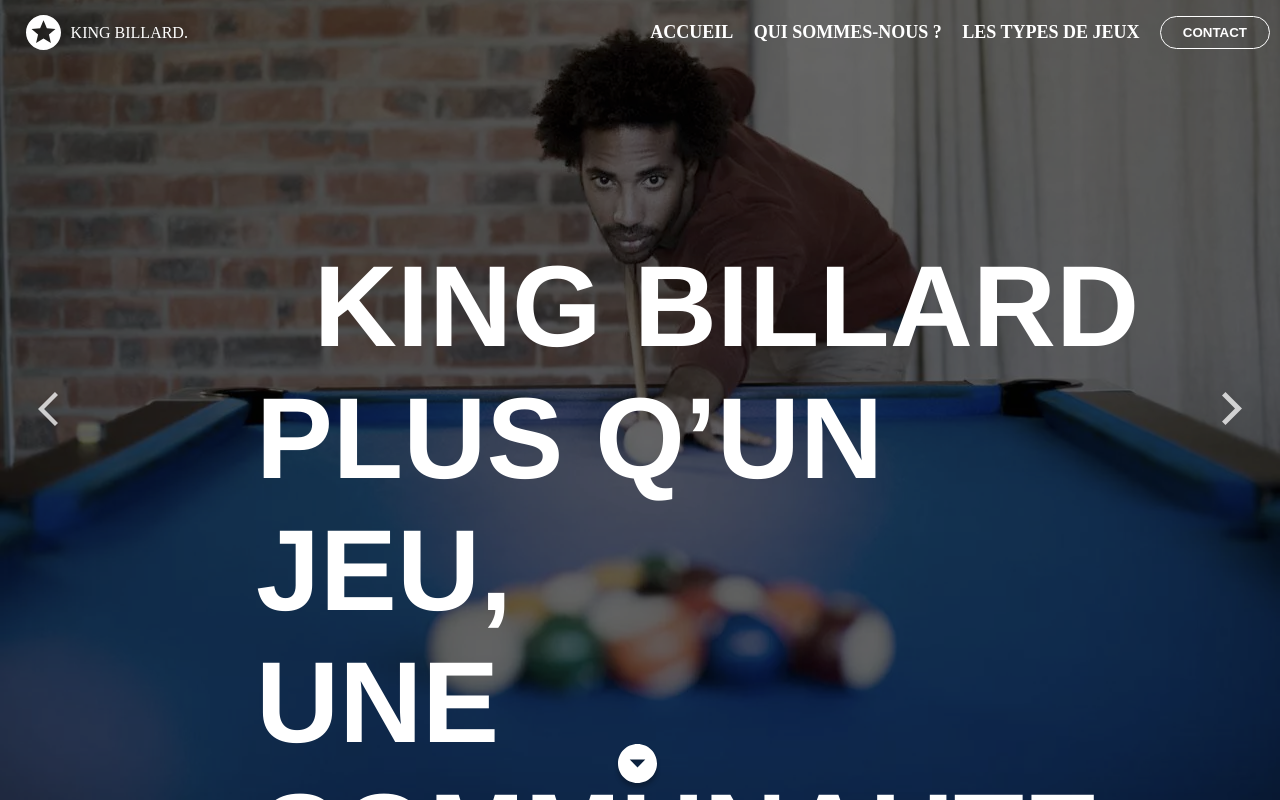
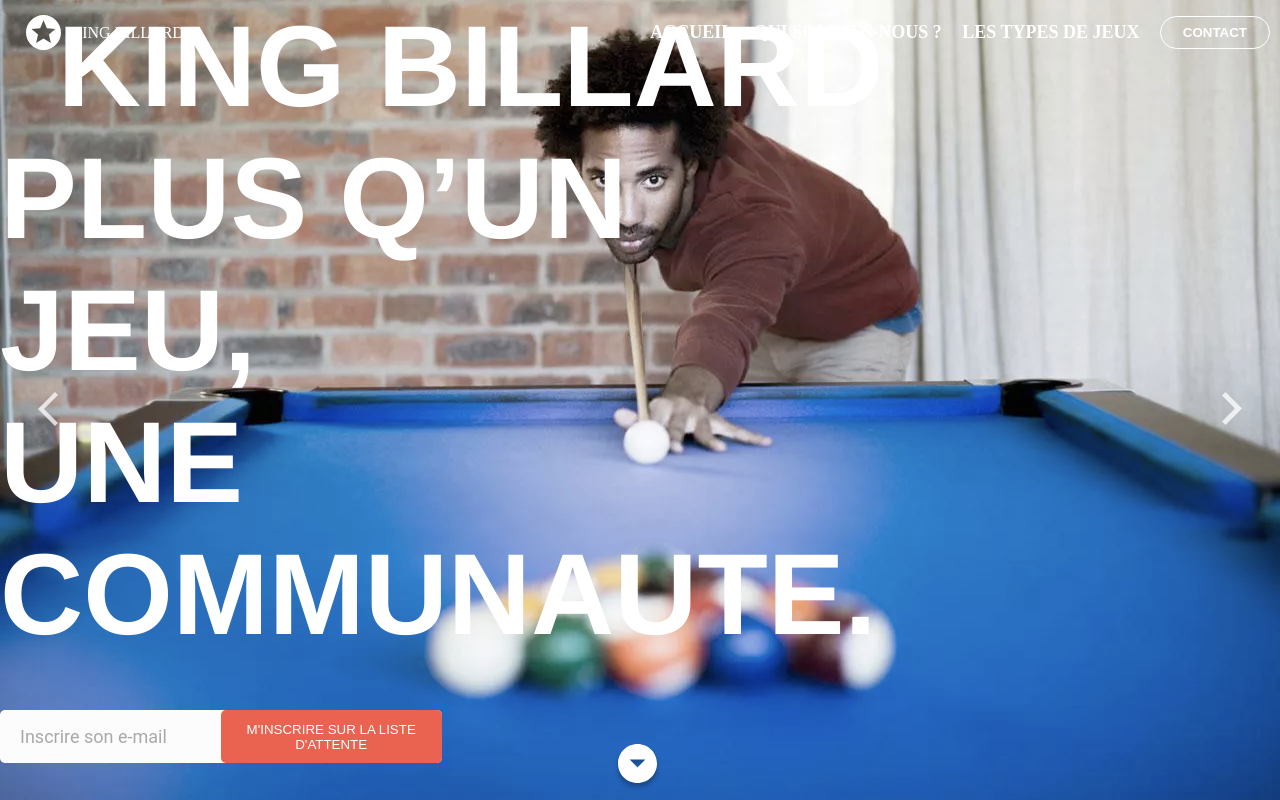
Before and after one commit to MehdiEscudero/King-Billard, a React (Create React App) app: page / in a window 1280 px wide. Built offline with nearby package versions, Linux system fonts and the light colour scheme.

Commit message:
Fixed a bug in NoteLineCount... not seriously...

```diff
--- a/src/Main.js
+++ b/src/Main.js
@@ -31,7 +31,13 @@
       <Wrapper>
         <div className="container">
           <div className="accueil">
+            <div className="background">
+              <div className="containerimg">
+                <img className="image" src={homepage} alt="homepage" />
+              </div>
+
               <div className="filtre"></div>
+            </div>
 
             <div className="slogan">
               <div className="king">KING BILLARD</div>
@@ -39,18 +45,13 @@
               <div style={{ marginBottom: 50 }} className="king">
                 UNE COMMUNAUTE.
               </div>
-              {/* <div className="hook"> */}
+
               <NewsletterForm />
-              {/* </div> */}
             </div>
 
             <img src={vector} alt="vector" className="vector" />
             <img src={vectorLeft} alt="vectorLeft" className="vectorLeft" />
             <img src={vectorRight} alt="vectorRight" className="vectorRight" />
-
-            <div className="containerimg">
-              <img className="image" src={homepage} alt="homepage" />
-            </div>
           </div>
           <div className="sectionsBloc">
             <div className="title">QUI SOMMES-NOUS ?</div>
@@ -62,6 +63,7 @@
           </div>
           <div className="gameTypes">
             <div className="types">LES TYPES DE JEUX</div>
+            <div className="menuAndGames">
               <div className="gamesContainer">
                 {content.map((element, index) => {
                   return (
@@ -77,6 +79,7 @@
               <Games element={content[this.state.elementVisible]} />
             </div>
           </div>
+        </div>
       </Wrapper>
     );
   }
--- a/src/style/main.css
+++ b/src/style/main.css
@@ -5,10 +5,37 @@
   flex: 1;
 }
 
+.accueil {
+  position: relative;
+}
+
+.background {
+  position: absolute;
+}
+
 .image {
   min-height: 100vh;
   min-width: 100vw;
   object-fit: cover;
+}
+
+.filtre {
+  width: 100vw;
+  height: 100vh;
+  background-color: black;
+  opacity: 0.6;
+}
+
+.slogan {
+  font-family: "Franklin Gothic Medium", "Arial Narrow", Arial, sans-serif;
+  flex-direction: column;
+  font-size: 16vh;
+  width: 69%;
+  height: 40%;
+  color: white;
+  top: 30vh;
+  left: 20vw;
+  z-index: 1;
 }
 
 .title {
@@ -25,26 +52,6 @@
   justify-content: center;
   margin-left: 12vw;
   margin-top: 20vh;
-}
-
-.slogan {
-  font-family: "Franklin Gothic Medium", "Arial Narrow", Arial, sans-serif;
-  flex-direction: column;
-  font-size: 16vh;
-  width: 69%;
-  height: 40%;
-  position: absolute;
-  color: white;
-  top: 30vh;
-  left: 20vw;
-}
-
-.filtre {
-  position: absolute;
-  width: 100vw;
-  height: 100vh;
-  background-color: black;
-  opacity: 0.6;
 }
 
 .containerimg {
```
Lines whose indentation alone changed are shown as unchanged.
